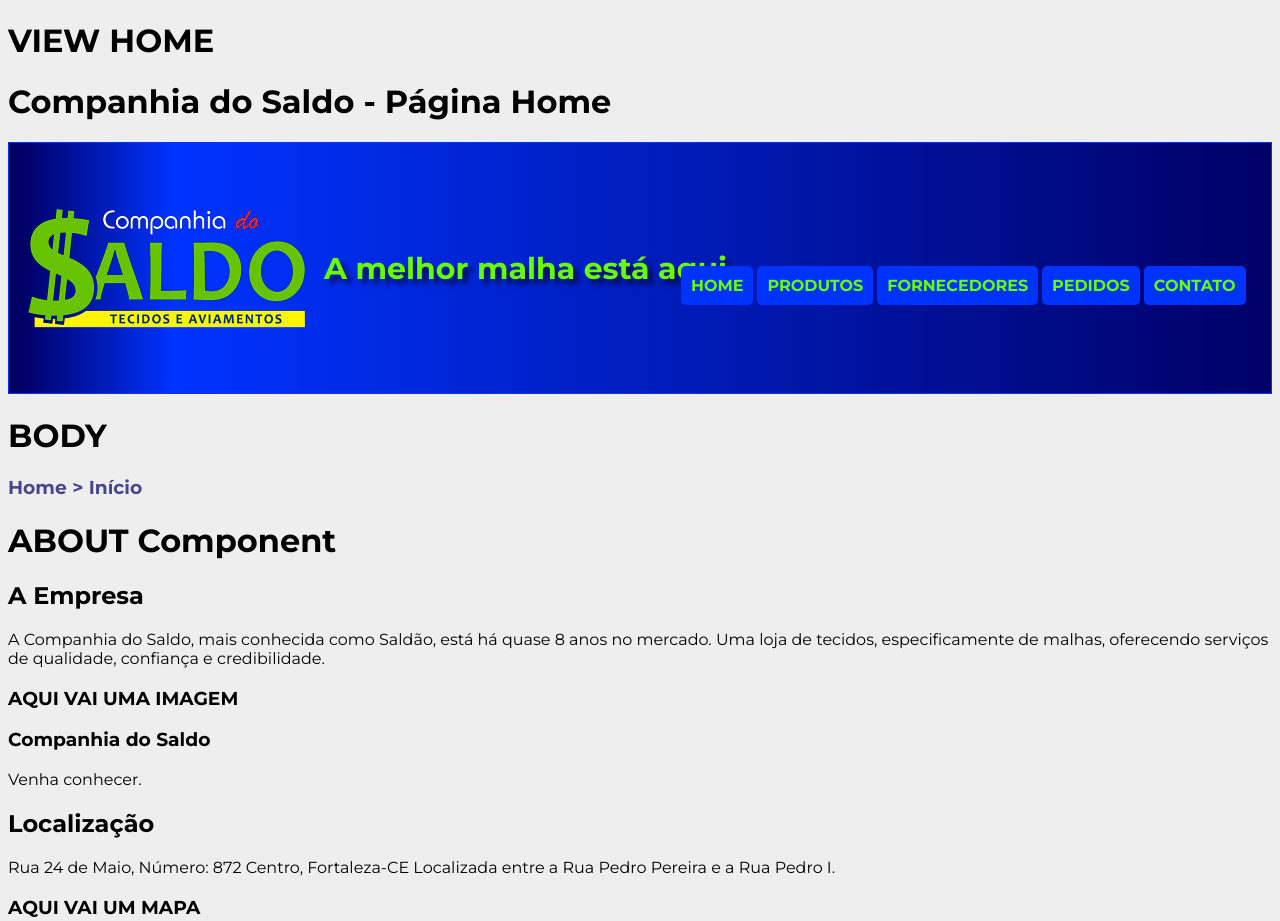
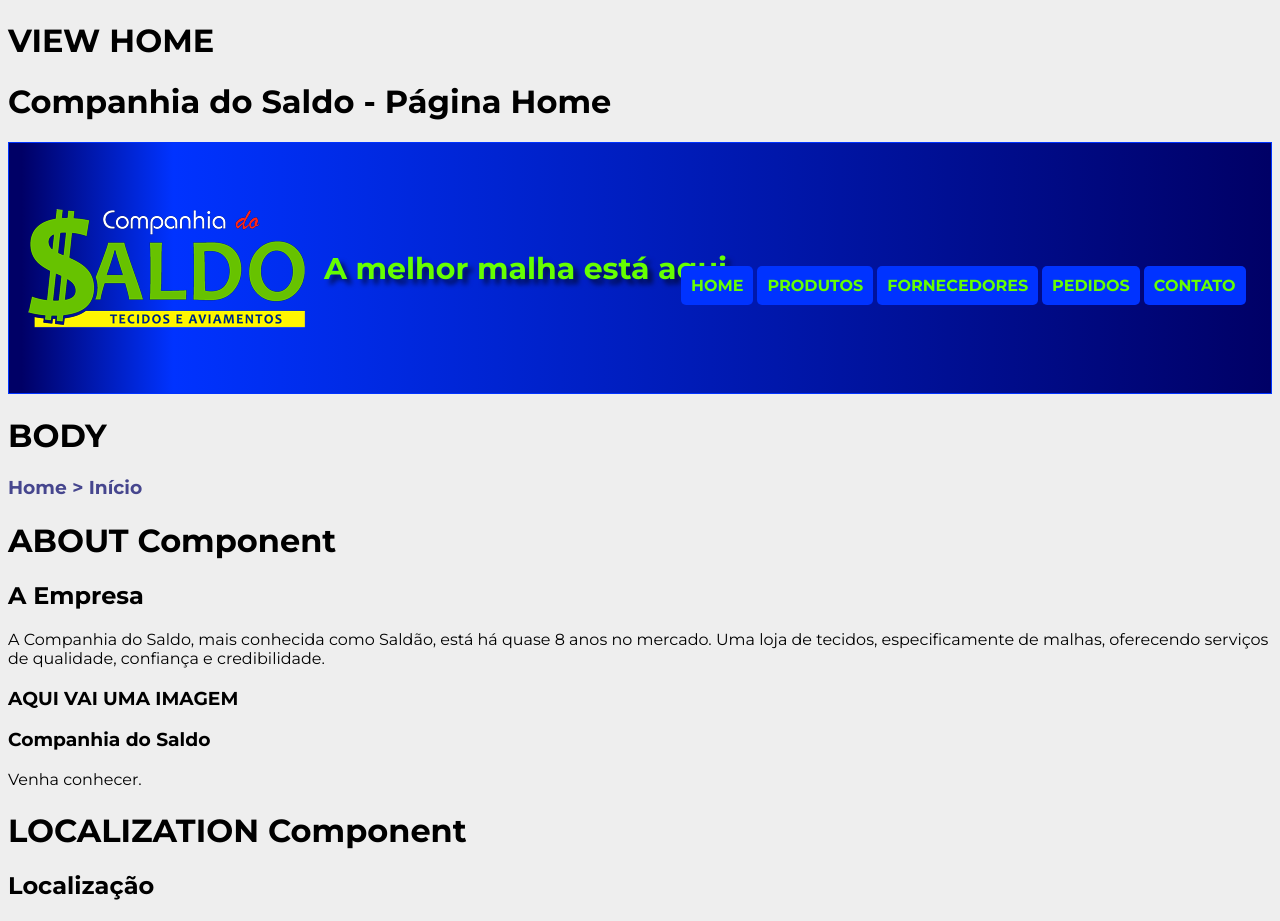
Before and after one commit to marcusviniciusmo/Companhia_Do_Saldo_Website, a React (Vite) app in the folder frontend/: page / in a window 1280 px wide. Shown: the top 921 px of the page. Built offline with nearby package versions, Linux system fonts and the light colour scheme.

Commit message:
Localization component creation

```diff
--- /dev/null
+++ b/frontend/src/components/Localization/index.tsx
@@ -0,0 +1,16 @@
+export function Localization() {
+  return (
+    <>
+      <h1>LOCALIZATION Component</h1>
+
+      <h2>Localização</h2>
+      <p>
+        Rua 24 de Maio,
+        Número: 872
+        Centro, Fortaleza-CE
+        Localizada entre a Rua Pedro Pereira e a Rua Pedro I.
+      </p>
+      <h3>AQUI VAI UM MAPA</h3>
+    </>
+  );
+};
--- a/frontend/src/views/Home/index.tsx
+++ b/frontend/src/views/Home/index.tsx
@@ -2,6 +2,7 @@
 import { Breadcrumb } from "../../components/Breadcrumb";
 import { Section } from "../../components/Section";
 import { About } from "../../components/About";
+import { Localization } from "../../components/Localization";
 import { Aside } from "../../components/Aside";
 import { Footer } from "../../components/Footer";
 
@@ -21,14 +22,7 @@
       <Section>
         <About />
 
-        <h2>Localização</h2>
-        <p>
-          Rua 24 de Maio,
-          Número: 872
-          Centro, Fortaleza-CE
-          Localizada entre a Rua Pedro Pereira e a Rua Pedro I.
-        </p>
-        <h3>AQUI VAI UM MAPA</h3>
+        <Localization />
       </Section>
 
       <Aside>
```
